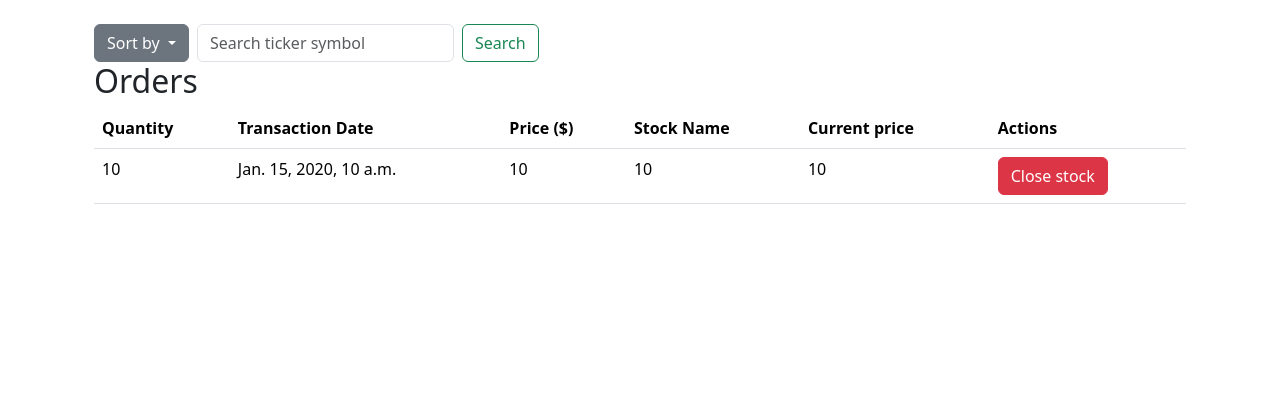
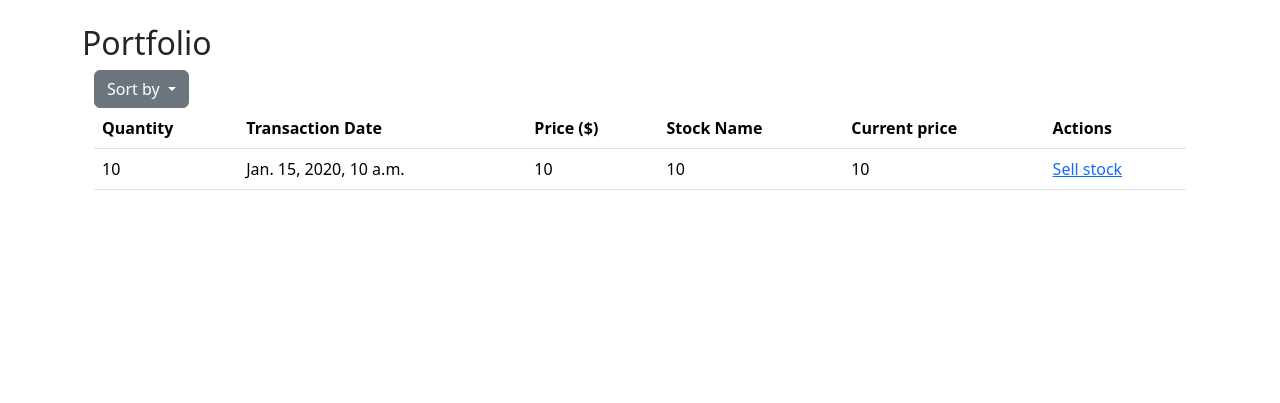
Before and after one commit to Kasper-Bankler/StockWebsite, a Django app: template portfolio/templates/index.html in a window 1280 px wide. Shown: the part 93-496 px from the top of the page. Run offline with Django 3.2, Linux system fonts and the light colour scheme; the template is opened without the code that fills it: most values are stand-ins (such as "Sample title", 1, 10 or a date in 2020).

Commit message:
sell_stock fixed by da goat

```diff
--- a/portfolio/templates/index.html
+++ b/portfolio/templates/index.html
@@ -1,5 +1,5 @@
-{% extends "base.html" %}
-{% block content %}
+{% extends "base.html" %} {% block content %}
+<h2>Portfolio</h2>
 <div class="container">
   <div class="row">
     <div class="col">
@@ -16,26 +16,18 @@
           </a>
           <ul class="dropdown-menu">
             <li>
-              <a class="dropdown-item" href="/portfolio/sort-ticker">Ticker name</a>
+              <a class="dropdown-item" href="/portfolio/sort-ticker"
+                >Ticker name</a
+              >
             </li>
-            <li><a class="dropdown-item" href="/portfolio/sort-price">Price</a></li>
+            <li>
+              <a class="dropdown-item" href="/portfolio/sort-price">Price</a>
+            </li>
           </ul>
-        </div>
-
-        <form class="d-flex ms-2" role="search" id="searchForm">
-          <input
-            class="form-control me-2"
-            type="search"
-            placeholder="Search ticker symbol"
-            aria-label="Search"
-            id="searchInput"
-          />
-          <button class="btn btn-outline-success" type="submit">Search</button>
-        </form>
         </div>
       </div>
     </div>
-  <h2>Orders</h2>
+  </div>
   <table class="table">
     <thead>
       <tr>
@@ -58,26 +50,16 @@
         <td>{{ order.stock }}</td>
         <td>{{ order.current_price }}</td>
 
-
         <td>
-
-            <a href="#" class="btn btn-danger" onclick="confirmSell('{{ order.id }}', '{{ order.stock.name }}')">Close stock</a>
+          <a
+            href="./{{ order.id }}/{{ order.quantity }}/{{ order.current_price }}/sell-stock"
+            >Sell stock</a
+          >
         </td>
       </tr>
       {% endfor %}
     </tbody>
   </table>
 </div>
-<script>
-  function confirmSell(orderId, stockName) {
-    if (confirm("Are you sure you want to sell " + stockName + " stock?")) {
-
-      order.isActive = false
-    }
-}
-
-
-
-  </script>
 
 {% endblock %}
--- a/stocks/templates/stocks/detail.html
+++ b/stocks/templates/stocks/detail.html
@@ -4,7 +4,6 @@
   <h2>Currently trading for {{price}}$</h2>
   <p>{{stock.description}}</p>
   <a href="buy" class="btn btn-success">Buy</a>
-  <a href="sell" class="btn btn-danger">Sell</a>
   <div>{{ graph|safe }}</div>
 </div>
 <h2>Related News</h2>
--- a/stocks/urls.py
+++ b/stocks/urls.py
@@ -11,8 +11,9 @@ urlpatterns = [
     path('sort-<str:sort>/', views.index, name='index'),
     path('search-<str:search>/', views.index, name='index'),
     path('<str:stock_ticker>/', views.detail, name='detail'),
-    path('<str:stock_ticker>/buy', views.handle_transaction, name='handle_transaction'),
+    path('<str:stock_ticker>/buy', views.handle_transaction,
+         name='handle_transaction'),
     path('<str:stock_ticker>/<int:quantity>/<float:price>/process',
          views.process, name='process'),
-    path("redirecting", views.redirect, name = "redirect"),
+    path("redirecting", views.redirect, name="redirect"),
 ]
```
Also changed, not shown: portfolio/templates/process_sell.html (added, +21 -0 lines), portfolio/urls.py (+4 -3 lines), portfolio/views.py (+20 -21 lines), db.sqlite3, portfolio/templates/sellPortfolio.html (deleted). Lines whose indentation alone changed are shown as unchanged.
